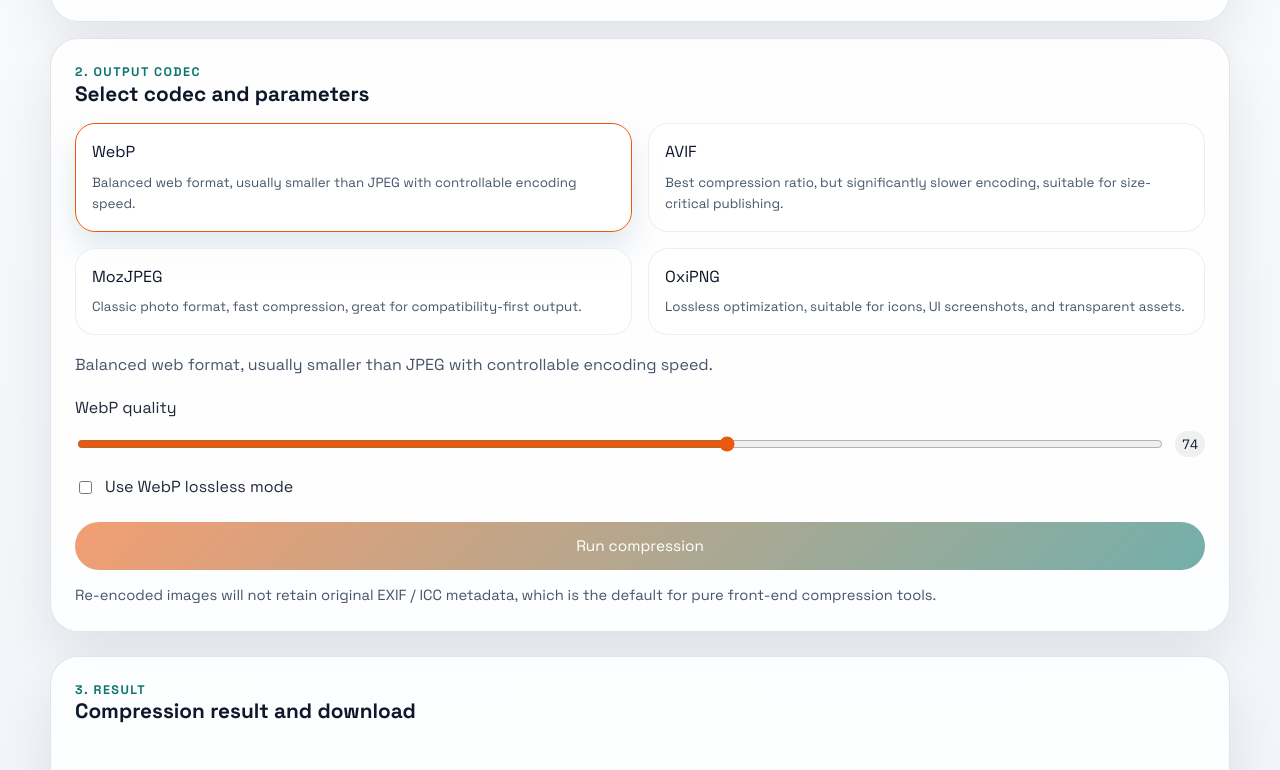
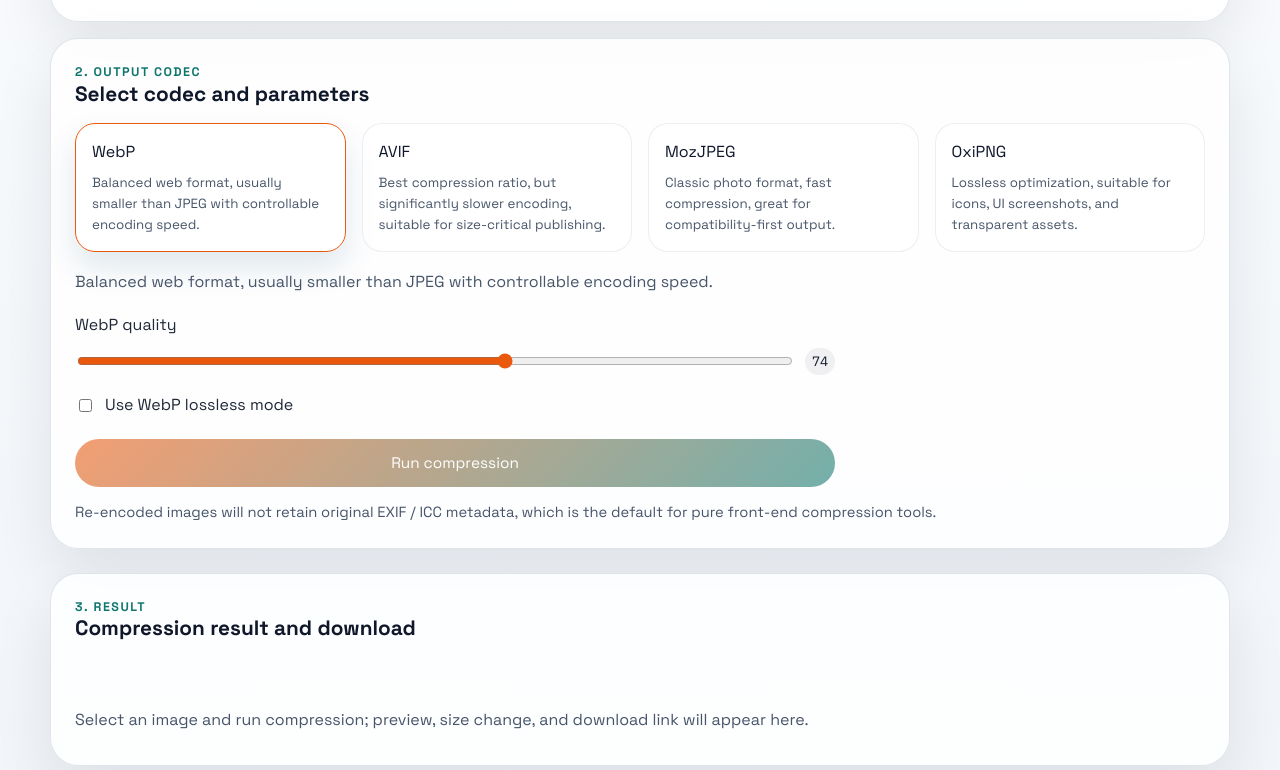
Before and after one commit to luojiyin1987/squoosh-web, a React (Vite) app: page / in a window 1280 px wide. Shown: the part 776-1546 px from the top of the page. Built offline with nearby package versions, Linux system fonts and the light colour scheme.

Commit message:
fix: keep compression state consistent

```diff
--- a/src/App.css
+++ b/src/App.css
@@ -227,10 +227,18 @@
   box-shadow: 0 16px 32px rgba(12, 74, 110, 0.12);
 }
 
+.format-card:disabled {
+  cursor: not-allowed;
+  opacity: 0.58;
+  transform: none;
+  box-shadow: none;
+}
+
 .control-group {
   display: grid;
   gap: 18px;
   margin: 18px 0 22px;
+  max-width: 760px;
 }
 
 .field {
@@ -253,6 +261,12 @@
 .field-row input[type='range'] {
   width: 100%;
   accent-color: var(--accent);
+}
+
+.field input:disabled,
+.toggle input:disabled {
+  cursor: not-allowed;
+  opacity: 0.58;
 }
 
 .toggle {
@@ -287,6 +301,7 @@
 
 .primary-button {
   width: 100%;
+  max-width: 760px;
   background: linear-gradient(135deg, var(--accent), var(--accent-strong));
   color: #fff;
   box-shadow: 0 16px 32px rgba(14, 116, 144, 0.24);
@@ -420,3 +435,9 @@
     border-radius: 24px;
   }
 }
+
+@media (min-width: 961px) {
+  .format-grid {
+    grid-template-columns: repeat(4, minmax(0, 1fr));
+  }
+}
--- a/src/App.tsx
+++ b/src/App.tsx
@@ -360,6 +360,7 @@
   }
 
   function updateSettings(partial: Partial<CompressionSettings>) {
+    resetFolderResult()
     dispatch({ type: 'updateSettings', partial })
   }
 
```
